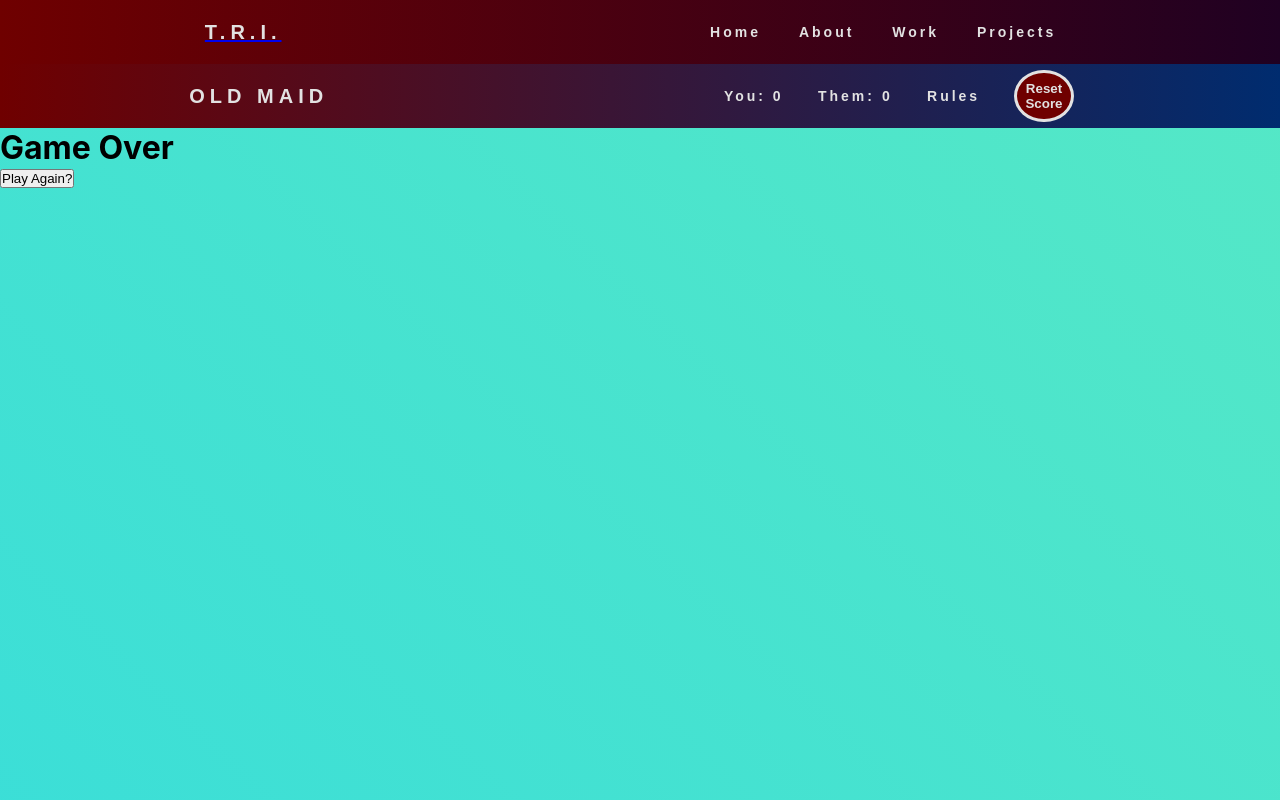
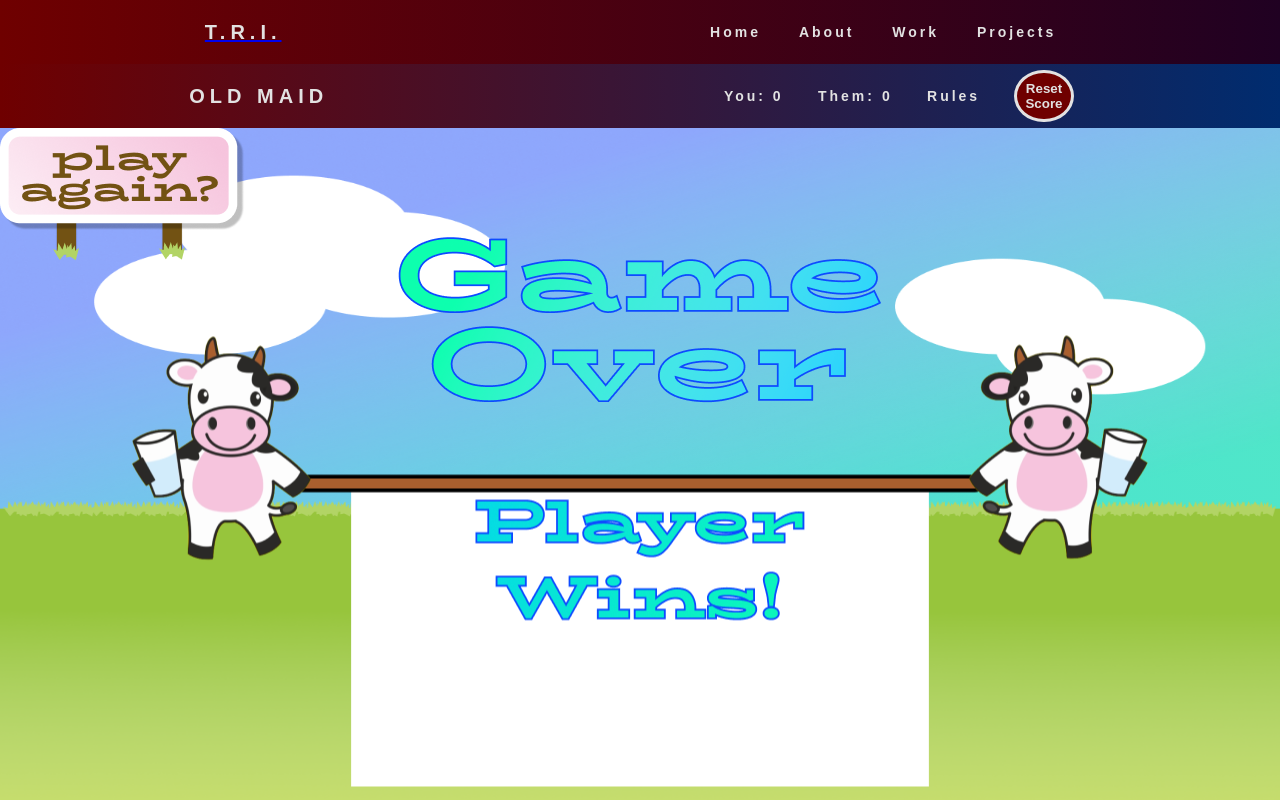
Before and after one commit to MichaelHabermas/portfolio_site, a React (Create React App) app in the folder oldmaid/: page /old-maid/gameoverscreen in a window 1280 px wide. Built offline with nearby package versions, Linux system fonts and the light colour scheme.

Commit message:
game over screen ui improvs

```diff
--- a/oldmaid/src/components/OldMaid/GameOverScreen.js
+++ b/oldmaid/src/components/OldMaid/GameOverScreen.js
@@ -1,5 +1,42 @@
 import React from 'react';
 import { useHistory } from 'react-router-dom';
+import styled from 'styled-components';
+
+import gameOverBackground from '../../assets/OldMaidAssets/GameOverBackground.png';
+import gameOverLogo from '../../assets/OldMaidAssets/GameOverLogo.png';
+import playAgainBtn from '../../assets/OldMaidAssets/PlayAgainBtn.png';
+import gameOverBanner from '../../assets/OldMaidAssets/GameOverBanner.png';
+import winLogo from '../../assets/OldMaidAssets/PlayerWinsLogo.png';
+import loseText from '../../assets/OldMaidAssets/BetterLuckNextTimeLogo.png';
+
+const GameOverScreenStyles = styled.div`
+	height: 100%;
+	background-image: url(${gameOverBackground});
+	background-position: center;
+	background-size: 100% 100%;
+
+	.gameOverLogo {
+		position: absolute;
+		top: 40%;
+		left: 50%;
+		transform: translate(-50%, -50%);
+	}
+
+	.start_btn {
+		position: absolute;
+		top: 75%;
+		left: 50%;
+		transform: translate(-50%, -50%);
+	}
+
+	.gameOverBanner,
+	.gameOverMessage {
+		position: absolute;
+		top: 70%;
+		left: 50%;
+		transform: translate(-50%, -50%);
+	}
+`;
 
 const GameOverScreen = props => {
 	const { handleNewGame } = props;
@@ -7,21 +44,22 @@ const GameOverScreen = props => {
 
 	const handleClick = () => {
 		handleNewGame();
-		// push('/old-maid/gamescreen');
+		push('/old-maid/gamescreen');
 	};
 
 	return (
-		<>
-			<h1>Game Over</h1>
-			<button
-				onClick={() => {
-					handleClick();
-					push('/old-maid/gamescreen');
-				}}
-			>
-				Play Again?
-			</button>
-		</>
+		<GameOverScreenStyles>
+			<img className="gameOverLogo" src={gameOverLogo} alt="Game Over Logo" />
+
+			<div>
+				<img className="gameOverBanner" src={gameOverBanner} alt="Game Over" />
+				<img className="gameOverMessage" src={true ? winLogo : loseText} alt="Who Won?" />
+			</div>
+
+			<div onClick={handleClick}>
+				<img className="play_again_btn" src={playAgainBtn} alt="Play Again" />
+			</div>
+		</GameOverScreenStyles>
 	);
 };
 
```
Also changed, not shown: oldmaid/src/assets/OldMaidAssets/PlayAgainBtn.png (added).
